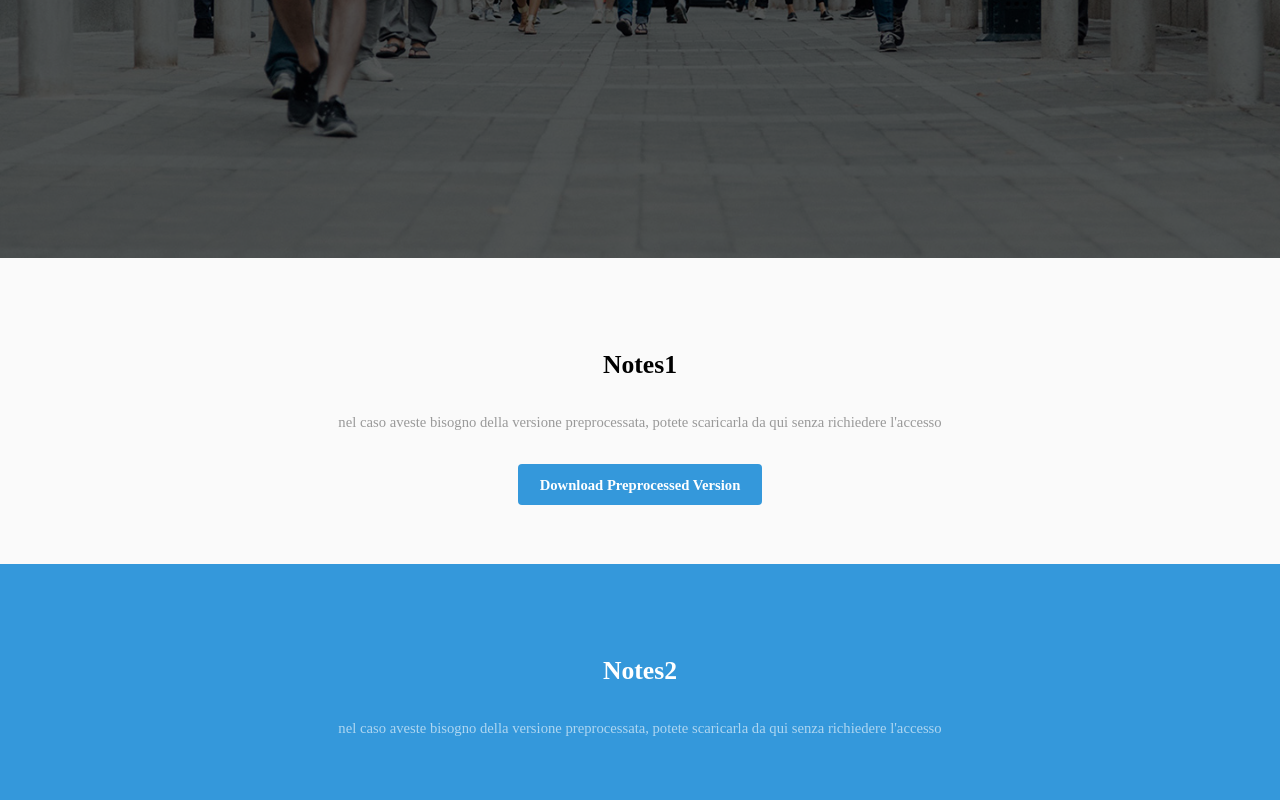
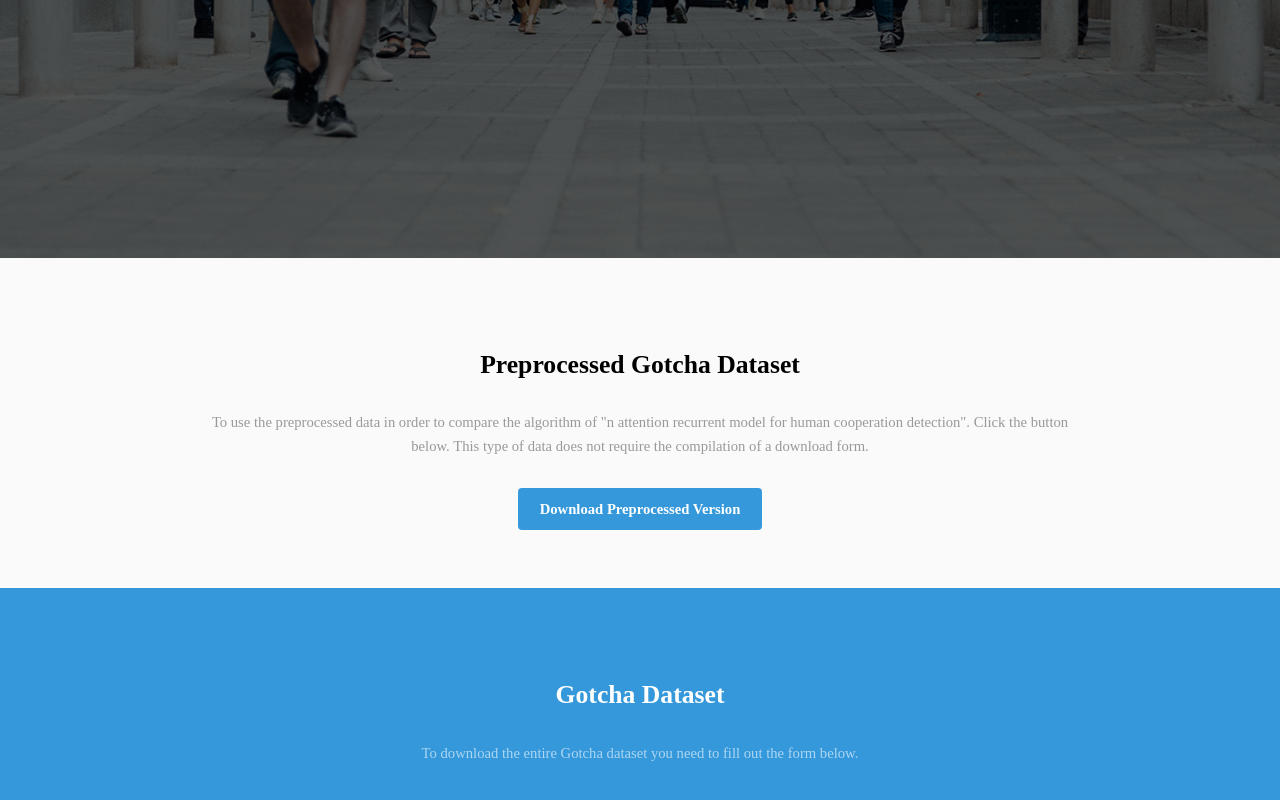
Before and after one commit to GotchaProject/GotchaProject.github.io, a plain HTML site: page index.html in a window 1280 px wide. Shown: the part 542-1342 px from the top of the page. Drawn offline with Linux system fonts and the light colour scheme; a web font is replaced by a local one.

Commit message:
Update index.html

```diff
--- a/index.html
+++ b/index.html
@@ -38,8 +38,8 @@ charge. </p>
 					<section class="wrapper style1 special">
 						<div class="inner">
 							<!-- 2 Columns -->
-										<h3>Notes1</h3>
-										<p>nel caso aveste bisogno della versione preprocessata, potete scaricarla da qui senza richiedere l'accesso</p>
+										<h3>Preprocessed Gotcha Dataset</h3>
+										<p>To use the preprocessed data in order to compare the algorithm of "n attention recurrent model for human cooperation detection". Click the button below. This type of data does not require the compilation of a download form.</p>
 										<a href="https://github.com/GotchaProject/GotchaProject.github.io/tree/master/Prep_data" class="button normal scrolly">Download Preprocessed Version</a>
 
 
@@ -50,8 +50,8 @@ charge. </p>
 					<section class="wrapper style2 special">
 						<div class="inner">
 							<!-- 2 Columns -->
-										<h3>Notes2</h3>
-										<p>nel caso aveste bisogno della versione preprocessata, potete scaricarla da qui senza richiedere l'accesso</p>
+										<h3>Gotcha Dataset</h3>
+										<p>To download the entire Gotcha dataset you need to fill out the form below. </p>
 						</div>
 					</section>
 
```
